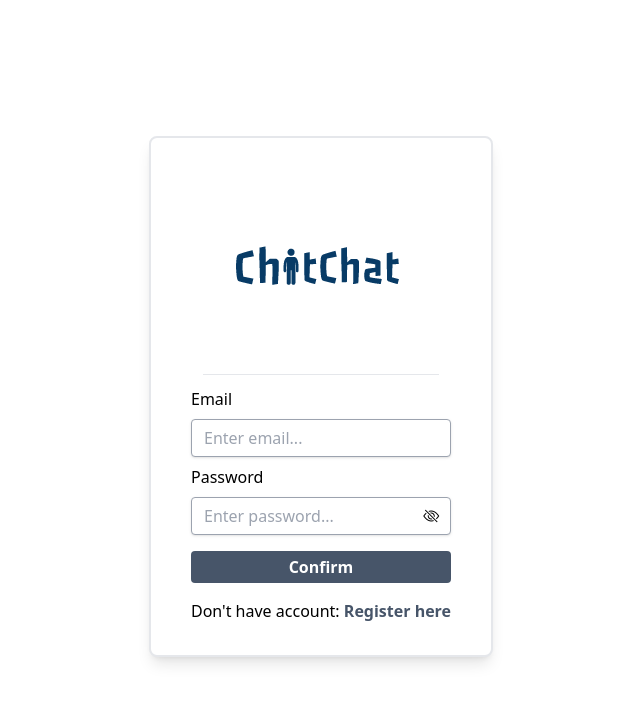
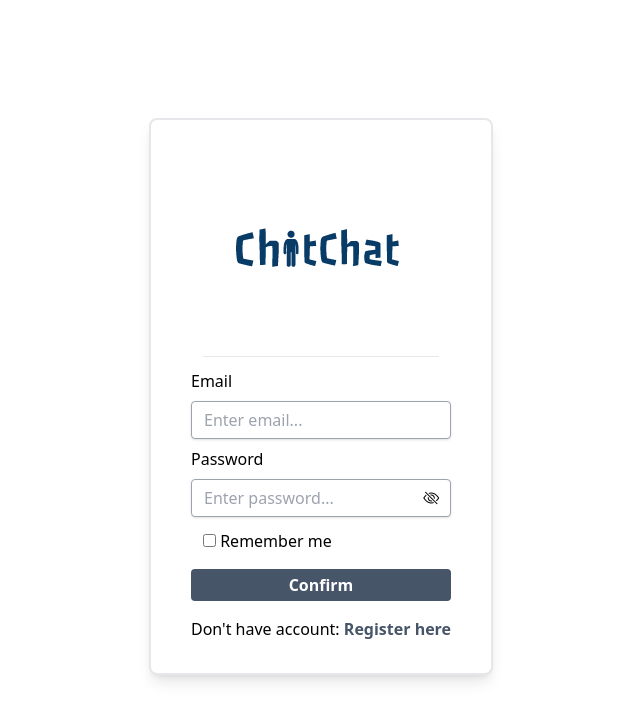
Before and after one commit to suchanek-tom/ChitChat, a Symfony app: template templates/security/login.html.twig in a window 1280 px wide. Shown: the top 721 px of the page, without its empty margins (319-959 px from the left). Run offline with Twig, Linux system fonts and the light colour scheme; the template is opened without the code that fills it, so the values that code supplies are empty; style sheets or scripts are compiled from the project's sources; some libraries are stand-ins or nearby versions.

Commit message:
Remember me button + nastavení v security.yaml

```diff
--- a/templates/security/login.html.twig
+++ b/templates/security/login.html.twig
@@ -43,16 +43,11 @@
            value="{{ csrf_token('authenticate') }}"
     >
 
-    {#
-        Uncomment this section and add a remember_me option below your firewall to activate remember me functionality.
-        See https://symfony.com/doc/current/security/remember_me.html
-
-        <div class="checkbox mb-3">
+        <div class="checkbox m-3">
             <label>
                 <input type="checkbox" name="_remember_me"> Remember me
             </label>
         </div>
-    #}
 
     <div class="my-4">
         <button class="w-full cursor-pointer rounded p-1 bg-slate-600 duration-500 hover:bg-slate-500 font-bold text-white" type="submit">
@@ -65,9 +60,6 @@
     </form>
 
 
-
-
-
 </div>
 
 {% endblock %}
```
Also changed, not shown: src/Form/RegistrationFormType.php (line endings or trailing spaces), 1 other file.
